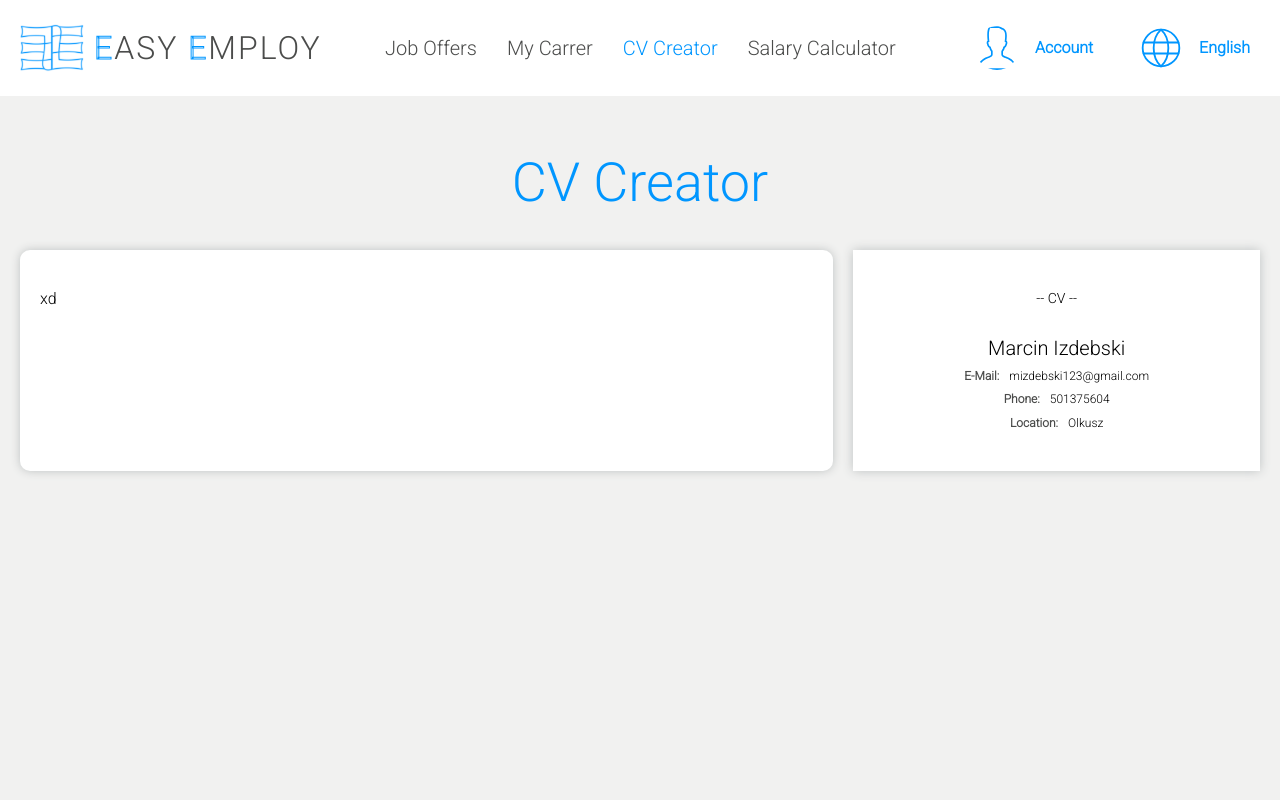
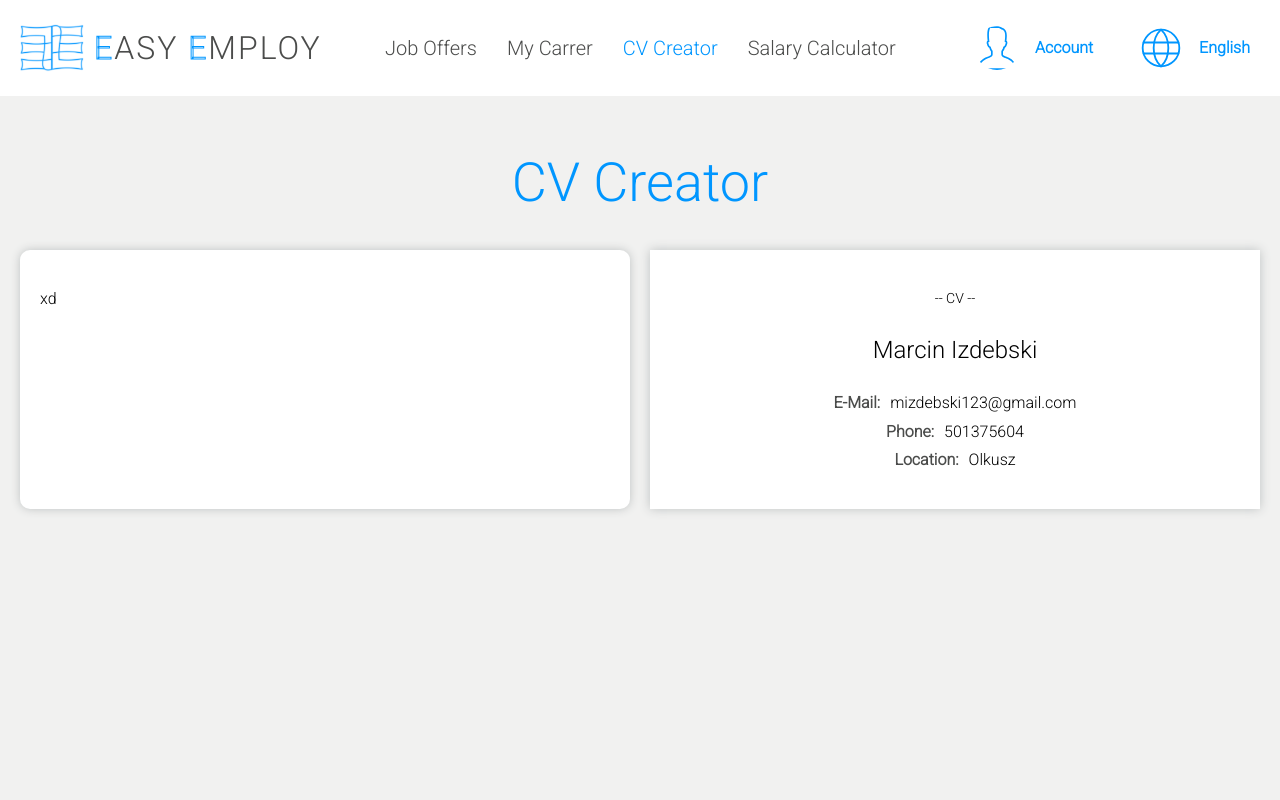
Before and after one commit to mizdebski77/Easy-Employ, a React (Create React App) app: page /CV-Creator in a window 1280 px wide. Shown: the top 800 px of the page. Built offline with nearby package versions, Linux system fonts and the light colour scheme.

Commit message:
Forms elements to styledCreator added

```diff
--- a/src/features/Creator/creator.tsx
+++ b/src/features/Creator/creator.tsx
@@ -8,6 +8,7 @@ export const Creator = () => {
 
             <ContentWrapper>
                 <FormsWrapper>xd</FormsWrapper>
+
                 <CVPreview>
                     <CVTitle>-- CV --</CVTitle>
                     <CVName>Marcin Izdebski</CVName>
--- a/src/features/Creator/styledCreator.ts
+++ b/src/features/Creator/styledCreator.ts
@@ -18,7 +18,7 @@ export const ContentWrapper = styled.div`
     max-width: 1500px;
     margin: 0 auto;
     display: grid;
-    grid-template-columns: 2fr 1fr;
+    grid-template-columns: 1fr 1fr;
     gap: 20px;
 `;
 
@@ -27,6 +27,18 @@ export const FormsWrapper = styled.div`
     padding: 40px 20px;
     box-shadow: 0 0 10px ${({ theme }) => theme.color.fourthColor};
     border-radius: 10px;
+`;
+
+export const DataTitle = styled.h2`
+
+`;
+
+export const DataForm = styled.form`
+
+`;
+
+export const DataInput = styled.input`
+
 `;
 
 export const CVTitle = styled.span`
@@ -45,11 +57,12 @@ export const CVPreview = styled.div`
 `;
 
 export const CVName = styled.span`
-
+    font-size: 24px;
+    margin-bottom: 20px;
 `;
 
 export const SpanWrapper = styled.div`
-    font-size: 12px;
+    font-size: 16px;
     display: flex;
     gap: 10px;
     justify-content: center;
```
